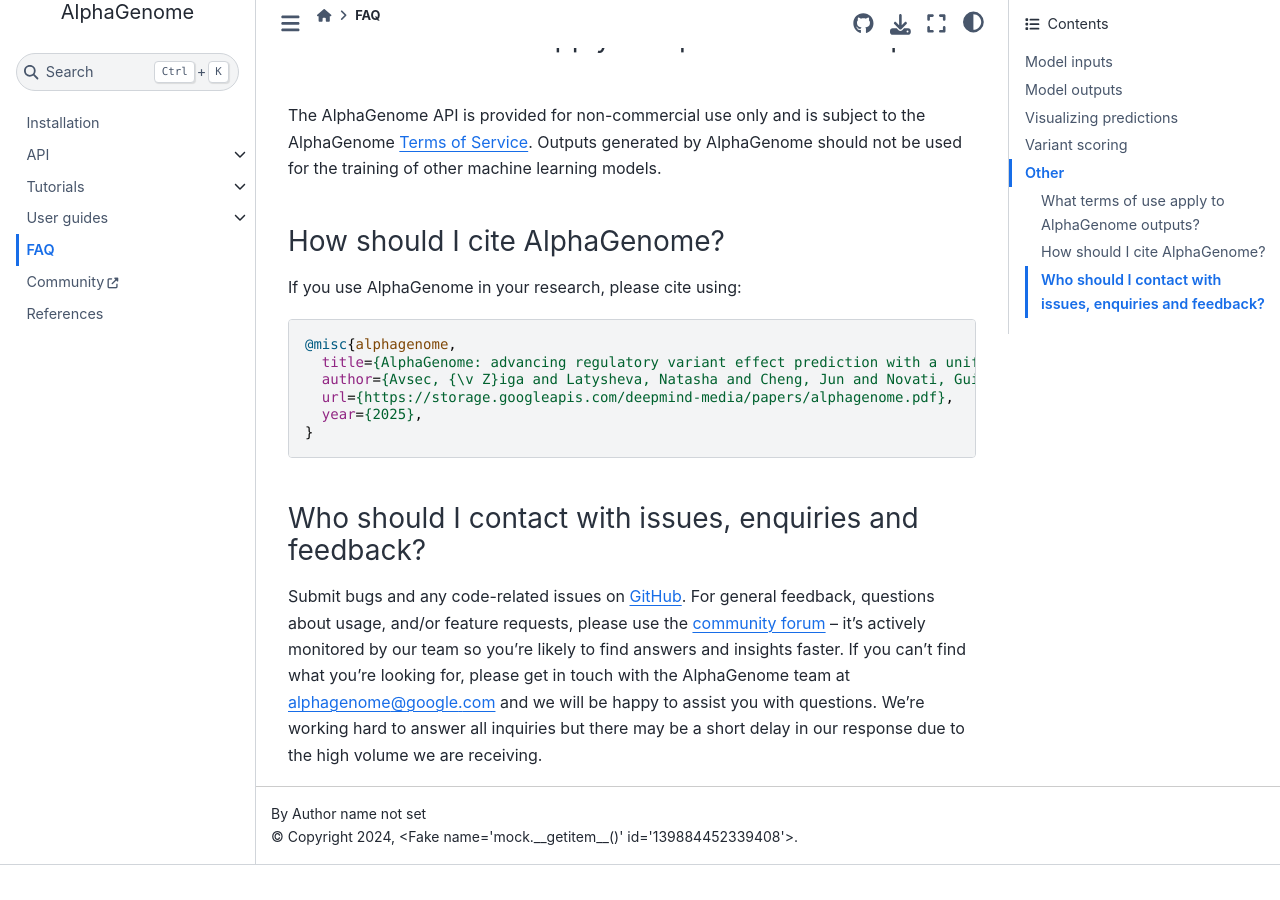
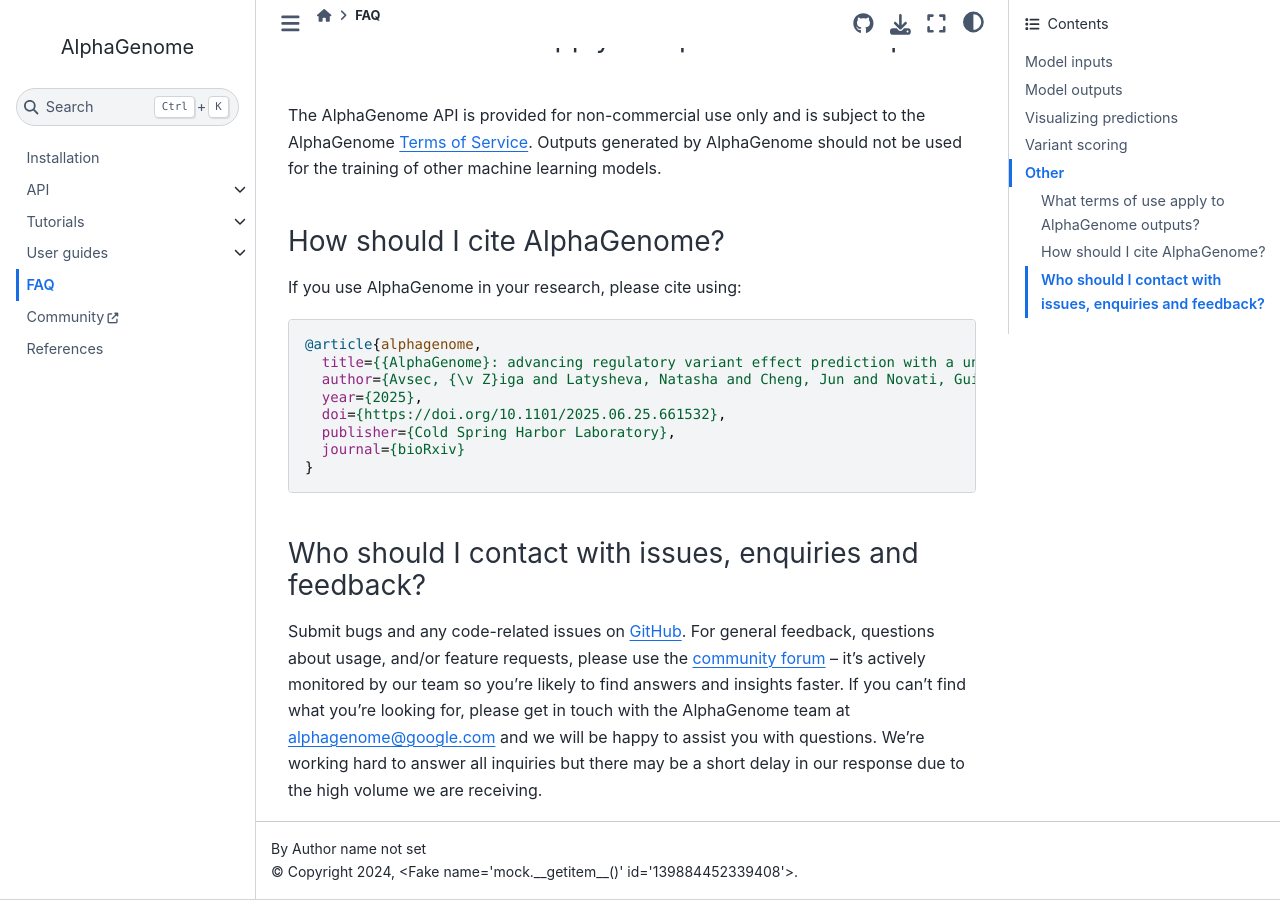
Before and after one commit to xc-gs/alphagenome, a Sphinx documentation site: the page built from docs/source/faqs.md, in a window 1280 px wide and 900 px high, scrolled down 8468 px. Built offline with Sphinx 7.4.7 and the Sphinx Book theme 1.1.4, drawn with Linux system fonts in a browser that asks for light colours; pages that are not in the unit, such as notebooks, are missing from menus; cross-references to code outside the pages are shown as plain code; the version number is read from the project's files by our own code; before the commit the page ends 9333 px from its top, so only the background shows below that.

Commit message:
Update paper citation to bioRxiv.
PiperOrigin-RevId: 777471626
Change-Id: I21679836c1d020ba5c1ba72a8ea2d88870022e3d

````diff
--- a/docs/source/faqs.md
+++ b/docs/source/faqs.md
@@ -353,11 +353,13 @@
 <!-- disableFinding(SNIPPET_INVALID_LANGUAGE) -->
 
 ```bibtex
-@misc{alphagenome,
-  title={AlphaGenome: advancing regulatory variant effect prediction with a unified DNA sequence model},
-  author={Avsec, {\v Z}iga and Latysheva, Natasha and Cheng, Jun and Novati, Guido and Taylor, Kyle R. and Ward, Tom and Bycroft, Clare and Nicolaisen, Lauren and Arvaniti, Eirini and Pan, Joshua and Thomas, Raina and Dutordoir, Vincent and Perino, Matteo and De, Soham and Karollus, Alexander and Gayoso, Adam and Sargeant, Toby and Mottram, Anne and Hong Wong, Lai and Drot\'ar, Pavol and Kosiorek, Adam and Senior, Andrew and Tanburn, Richard and Applebaum, Taylor and Basu, Souradeep and Hassabis, Demis and Kohli, Pushmeet},
-  url={https://storage.googleapis.com/deepmind-media/papers/alphagenome.pdf},
+@article{alphagenome,
+  title={{AlphaGenome}: advancing regulatory variant effect prediction with a unified {DNA} sequence model},
+  author={Avsec, {\v Z}iga and Latysheva, Natasha and Cheng, Jun and Novati, Guido and Taylor, Kyle R. and Ward, Tom and Bycroft, Clare and Nicolaisen, Lauren and Arvaniti, Eirini and Pan, Joshua and Thomas, Raina and Dutordoir, Vincent and Perino, Matteo and De, Soham and Karollus, Alexander and Gayoso, Adam and Sargeant, Toby and Mottram, Anne and Wong, Lai Hong and Drot{\'a}r, Pavol and Kosiorek, Adam and Senior, Andrew and Tanburn, Richard and Applebaum, Taylor and Basu, Souradeep and Hassabis, Demis and Kohli, Pushmeet},
   year={2025},
+  doi={https://doi.org/10.1101/2025.06.25.661532},
+  publisher={Cold Spring Harbor Laboratory},
+  journal={bioRxiv}
 }
 ```
 
--- a/docs/source/refs.bib
+++ b/docs/source/refs.bib
@@ -1,8 +1,10 @@
-@misc{alphagenome,
-  title={AlphaGenome: advancing regulatory variant effect prediction with a unified DNA sequence model},
-  author={Avsec, {\v Z}iga and Latysheva, Natasha and Cheng, Jun and Novati, Guido and Taylor, Kyle R. and Ward, Tom and Bycroft, Clare and Nicolaisen, Lauren and Arvaniti, Eirini and Pan, Joshua and Thomas, Raina and Dutordoir, Vincent and Perino, Matteo and De, Soham and Karollus, Alexander and Gayoso, Adam and Sargeant, Toby and Mottram, Anne and Hong Wong, Lai and Drot\'ar, Pavol and Kosiorek, Adam and Senior, Andrew and Tanburn, Richard and Applebaum, Taylor and Basu, Souradeep and Hassabis, Demis and Kohli, Pushmeet},
-  url={https://storage.googleapis.com/deepmind-media/papers/alphagenome.pdf},
+@article{alphagenome,
+  title={{AlphaGenome}: advancing regulatory variant effect prediction with a unified {DNA} sequence model},
+  author={Avsec, {\v Z}iga and Latysheva, Natasha and Cheng, Jun and Novati, Guido and Taylor, Kyle R. and Ward, Tom and Bycroft, Clare and Nicolaisen, Lauren and Arvaniti, Eirini and Pan, Joshua and Thomas, Raina and Dutordoir, Vincent and Perino, Matteo and De, Soham and Karollus, Alexander and Gayoso, Adam and Sargeant, Toby and Mottram, Anne and Wong, Lai Hong and Drot{\'a}r, Pavol and Kosiorek, Adam and Senior, Andrew and Tanburn, Richard and Applebaum, Taylor and Basu, Souradeep and Hassabis, Demis and Kohli, Pushmeet},
   year={2025},
+  doi={https://doi.org/10.1101/2025.06.25.661532},
+  publisher={Cold Spring Harbor Laboratory},
+  journal={bioRxiv}
 }
 
 @article{gtex2020gtex,
````
Also changed, not shown: README.md (+7 -5 lines).
